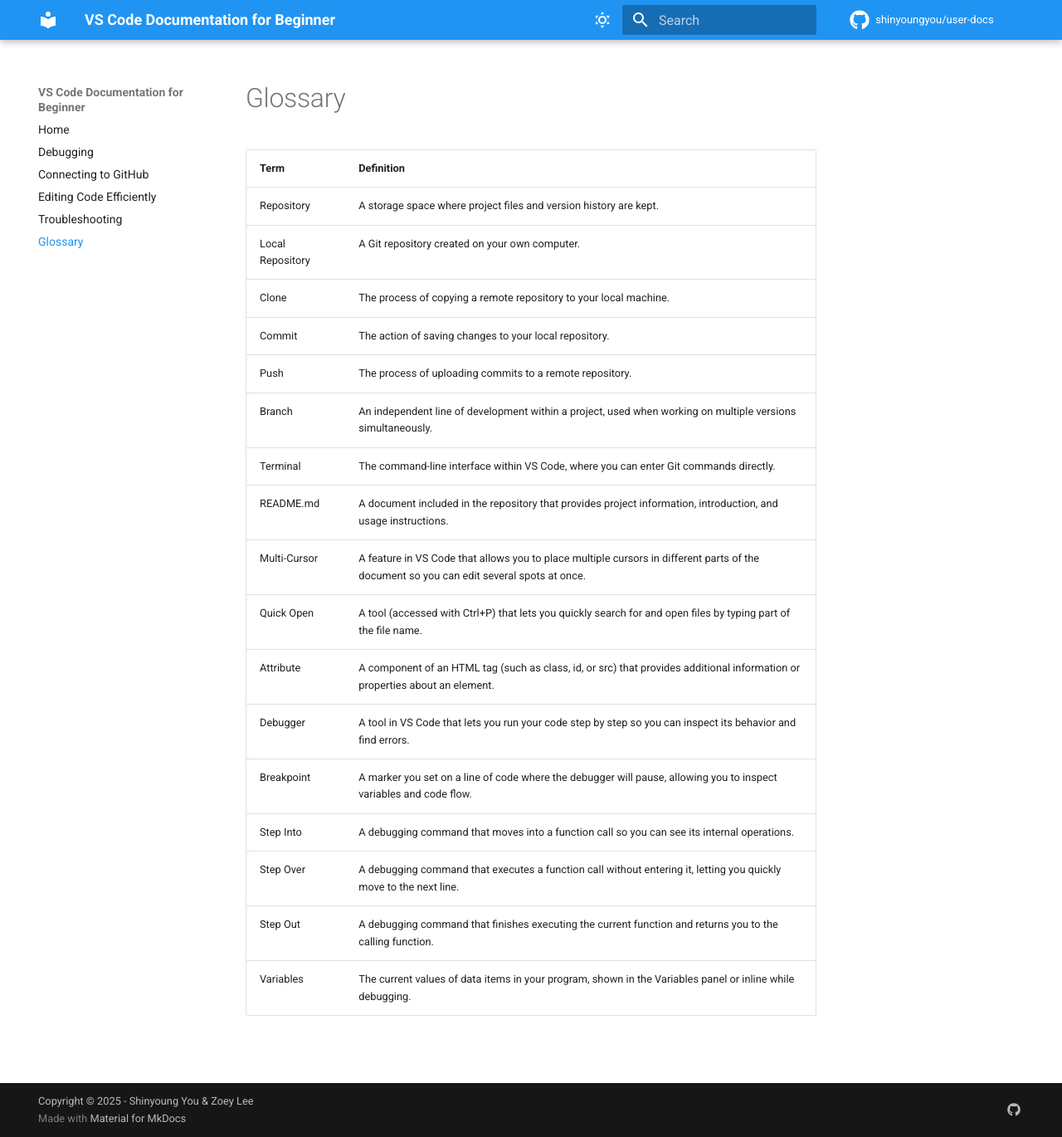
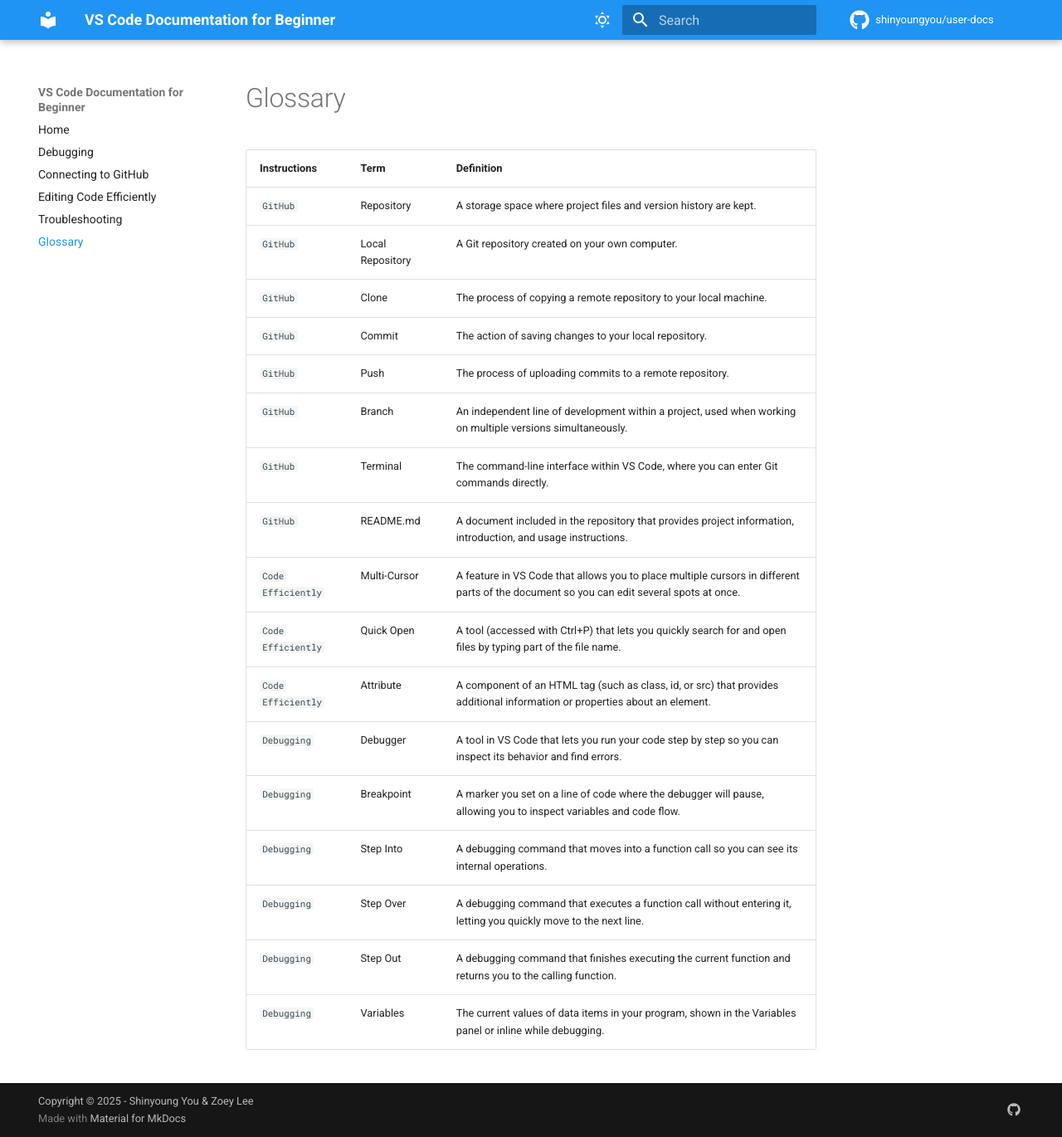
Before and after one commit to shinyoungyou/user-docs, an MkDocs documentation site: the page built from docs/pages/glossary.md, in a window 1280 px wide and 1370 px high. Shown: the whole window at 83% size. Built offline with MkDocs 1.6.1 and Material for MkDocs 9.7.7, drawn with Linux system fonts in a browser that asks for light colours; comment, search, counter and statistics services are not loaded.

Commit message:
Add Instructions Label to Glossary table

```diff
--- a/docs/pages/glossary.md
+++ b/docs/pages/glossary.md
@@ -1,19 +1,19 @@
-| **Term** | **Definition** |
-|------------------------------|----------------|
-|Repository|A storage space where project files and version history are kept.|
-|Local Repository|A Git repository created on your own computer.|
-|Clone|The process of copying a remote repository to your local machine.|
-|Commit|The action of saving changes to your local repository.|
-|Push|The process of uploading commits to a remote repository.|
-|Branch|An independent line of development within a project, used when working on multiple versions simultaneously.|
-|Terminal|The command-line interface within VS Code, where you can enter Git commands directly.|
-|README.md|A document included in the repository that provides project information, introduction, and usage instructions.|
-|Multi-Cursor|A feature in VS Code that allows you to place multiple cursors in different parts of the document so you can edit several spots at once.|
-|Quick Open|A tool (accessed with Ctrl+P) that lets you quickly search for and open files by typing part of the file name.|
-|Attribute|A component of an HTML tag (such as class, id, or src) that provides additional information or properties about an element.|
-|Debugger|A tool in VS Code that lets you run your code step by step so you can inspect its behavior and find errors.|
-|Breakpoint|A marker you set on a line of code where the debugger will pause, allowing you to inspect variables and code flow.|
-|Step Into|A debugging command that moves into a function call so you can see its internal operations.|
-|Step Over|A debugging command that executes a function call without entering it, letting you quickly move to the next line.|
-|Step Out|A debugging command that finishes executing the current function and returns you to the calling function.|
-|Variables|The current values of data items in your program, shown in the Variables panel or inline while debugging.|
+| **Instructions** | **Term** | **Definition** |
+| ------------ |------------------------------|----------------|
+|`GitHub`|Repository|A storage space where project files and version history are kept.|
+|`GitHub`|Local Repository|A Git repository created on your own computer.|
+|`GitHub`|Clone|The process of copying a remote repository to your local machine.|
+|`GitHub`|Commit|The action of saving changes to your local repository.|
+|`GitHub`|Push|The process of uploading commits to a remote repository.|
+|`GitHub`|Branch|An independent line of development within a project, used when working on multiple versions simultaneously.|
+|`GitHub`|Terminal|The command-line interface within VS Code, where you can enter Git commands directly.|
+|`GitHub`|README.md|A document included in the repository that provides project information, introduction, and usage instructions.|
+|`Code Efficiently`|Multi-Cursor|A feature in VS Code that allows you to place multiple cursors in different parts of the document so you can edit several spots at once.|
+|`Code Efficiently`|Quick Open|A tool (accessed with Ctrl+P) that lets you quickly search for and open files by typing part of the file name.|
+|`Code Efficiently`|Attribute|A component of an HTML tag (such as class, id, or src) that provides additional information or properties about an element.|
+|`Debugging`|Debugger|A tool in VS Code that lets you run your code step by step so you can inspect its behavior and find errors.|
+|`Debugging`|Breakpoint|A marker you set on a line of code where the debugger will pause, allowing you to inspect variables and code flow.|
+|`Debugging`|Step Into|A debugging command that moves into a function call so you can see its internal operations.|
+|`Debugging`|Step Over|A debugging command that executes a function call without entering it, letting you quickly move to the next line.|
+|`Debugging`|Step Out|A debugging command that finishes executing the current function and returns you to the calling function.|
+|`Debugging`|Variables|The current values of data items in your program, shown in the Variables panel or inline while debugging.|
```
